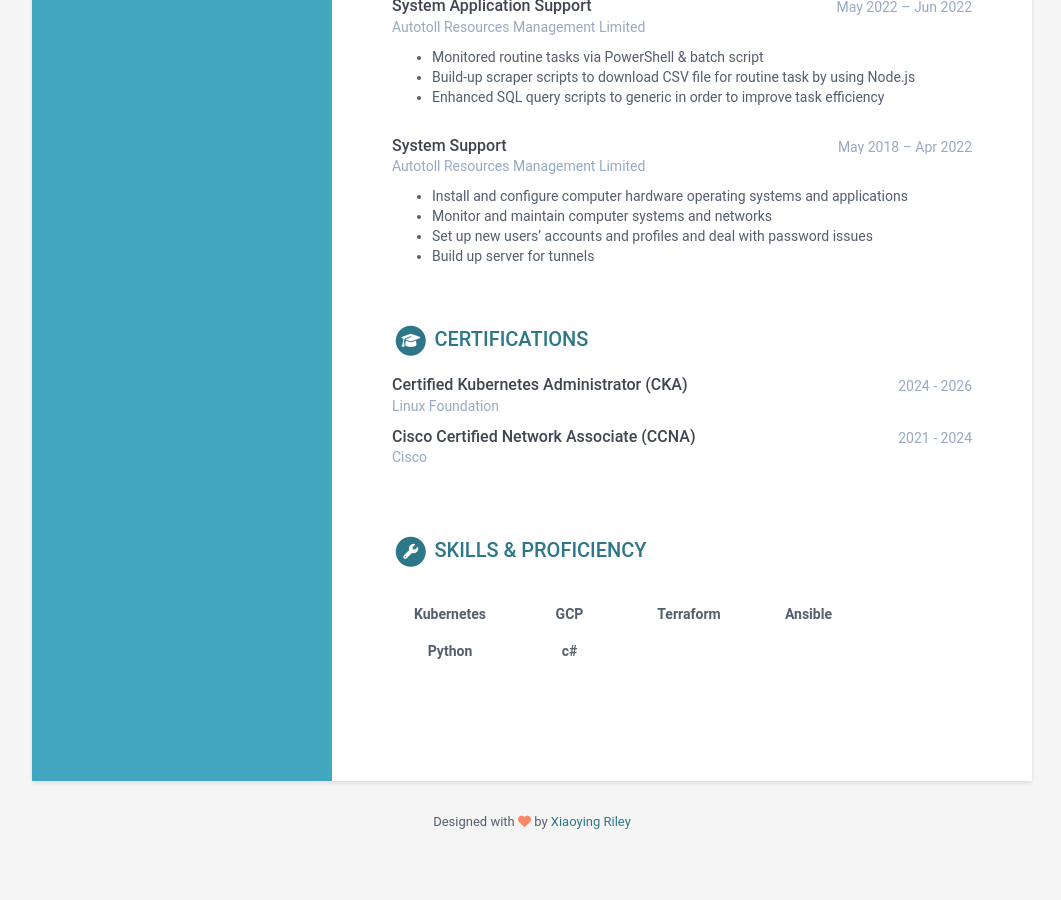
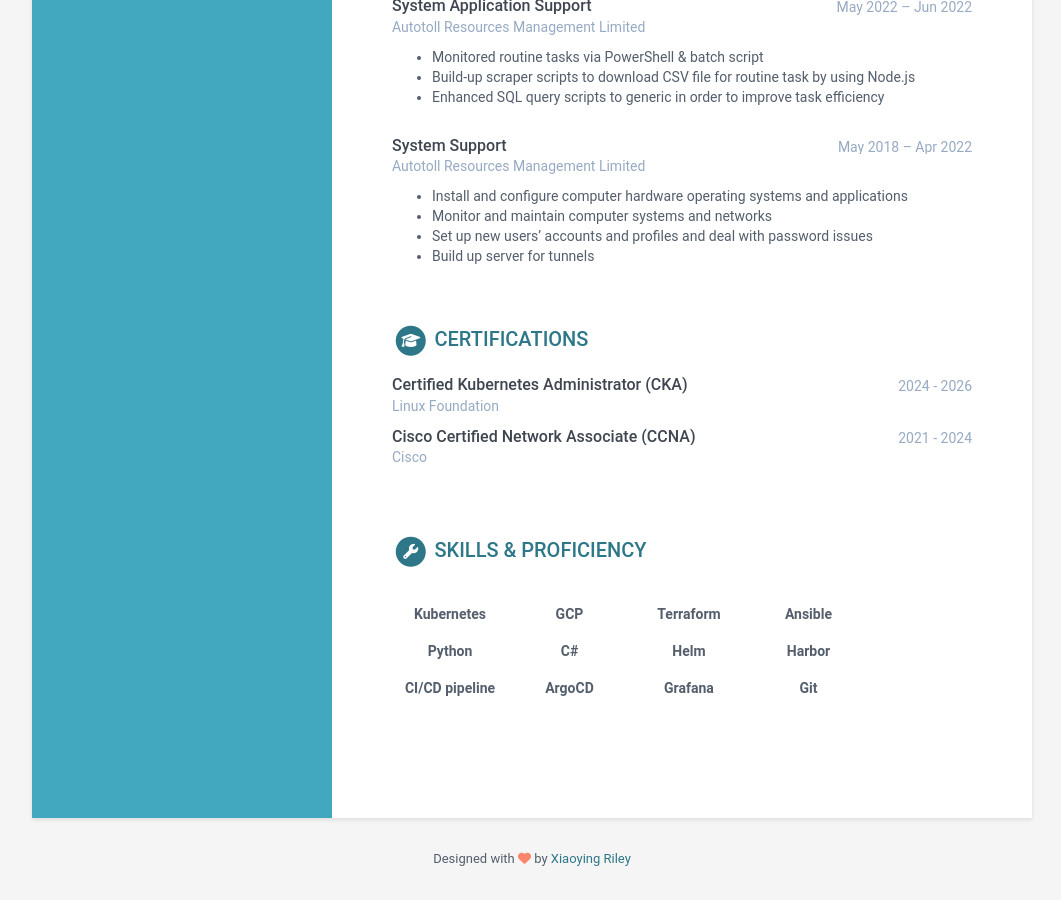
Before and after one commit to Ovvio2311/online-resume, a Jekyll site: the page built from index.html, in a window 1280 px wide and 900 px high, scrolled down 1335 px. Shown: the whole window, without its empty margins (108-1169 px from the left). Built offline with Jekyll 4.4.1, drawn with Linux system fonts in a browser that asks for light colours; before the commit the page ends 2198 px from its top, so only the background shows below that.

Commit message:
Update data.yml

```diff
--- a/_data/data.yml
+++ b/_data/data.yml
@@ -198,22 +198,17 @@ skills:
 
     toolset:
       - name: Kubernetes
-
-
       - name: GCP
-
-
       - name: Terraform
-
-
       - name: Ansible
-
-
       - name: Python
-
-
-      - name: c#
-
+      - name: C#
+      - name: Helm
+      - name: Harbor
+      - name: CI/CD pipeline
+      - name: ArgoCD
+      - name: Grafana
+      - name: Git
 
 footer: >
     Designed with <i class="fas fa-heart"></i> by <a href="http://themes.3rdwavemedia.com" target="_blank" rel="nofollow">Xiaoying Riley</a>
```
